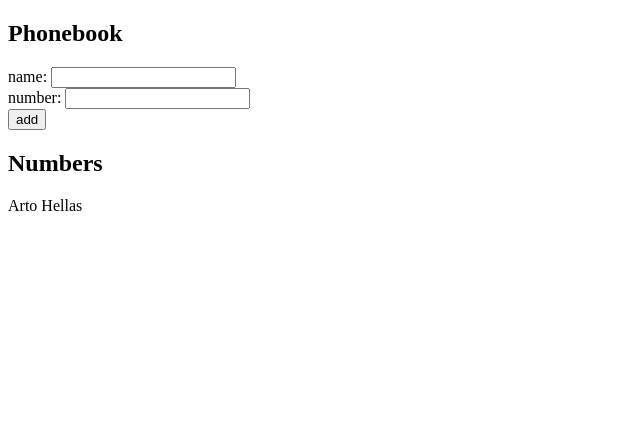
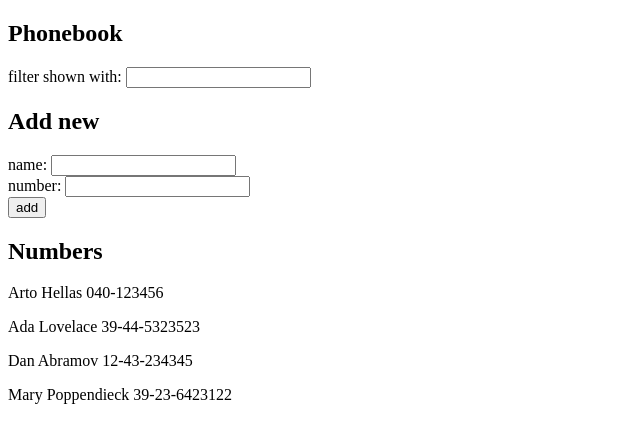
Before and after one commit to n1k1k/full-stack-mooc, a React (Vite) app in the folder osa2/puhelinluettelo/: page / in a window 1280 px wide. Shown: the top 442 px of the page, without its empty margins (0-640 px from the left). Built offline with nearby package versions, Linux system fonts and the light colour scheme.

Commit message:
Exercise 2.9

```diff
--- a/osa2/puhelinluettelo/src/App.jsx
+++ b/osa2/puhelinluettelo/src/App.jsx
@@ -8,10 +8,16 @@
 
 const App = () => {
   const [persons, setPersons] = useState([
-    { name: 'Arto Hellas' }
+    { name: 'Arto Hellas', number: '040-123456' },
+    { name: 'Ada Lovelace', number: '39-44-5323523' },
+    { name: 'Dan Abramov', number: '12-43-234345' },
+    { name: 'Mary Poppendieck', number: '39-23-6423122' }
   ])
   const [newName, setNewName] = useState('')
   const [newNumber, setNewNumber] = useState('')
+  const [filter, setFilter ] = useState('')
+
+  const personsToShow = persons.filter(person => person.name.toLowerCase().includes(filter.toLowerCase()))
 
   const addName = (event) => {
     event.preventDefault()
@@ -25,9 +31,9 @@
       }
       setPersons(persons.concat(personObject))
       setNewName('')
+      setNewNumber('')
     }
   }
-
 
   const handleNameChange = (event) => {
     setNewName(event.target.value)
@@ -37,21 +43,24 @@
     setNewNumber(event.target.value)
   }
 
+  const handleFilterChange = (event) => {
+    setFilter(event.target.value)
+}
+
   return (
     <div>
       <h2>Phonebook</h2>
+      <div>filter shown with: <input value={filter} onChange={handleFilterChange} /></div>
+      <h2>Add new</h2>
       <form onSubmit={addName}>
         <div>name: <input value={newName} onChange={handleNameChange} /></div>
         <div>number: <input value={newNumber} onChange={handleNumberChange} /></div>
         <div><button type="submit">add</button></div>
       </form>
       <h2>Numbers</h2>
-        {persons.map(person =>
-          <Name key={person.name} name={person.name} number={person.number} />
-        )}
+      {personsToShow.map(person => <Name key = {person.name} name={person.name} number={person.number} />)}
     </div>
   )
-
 }
 
 export default App
```
